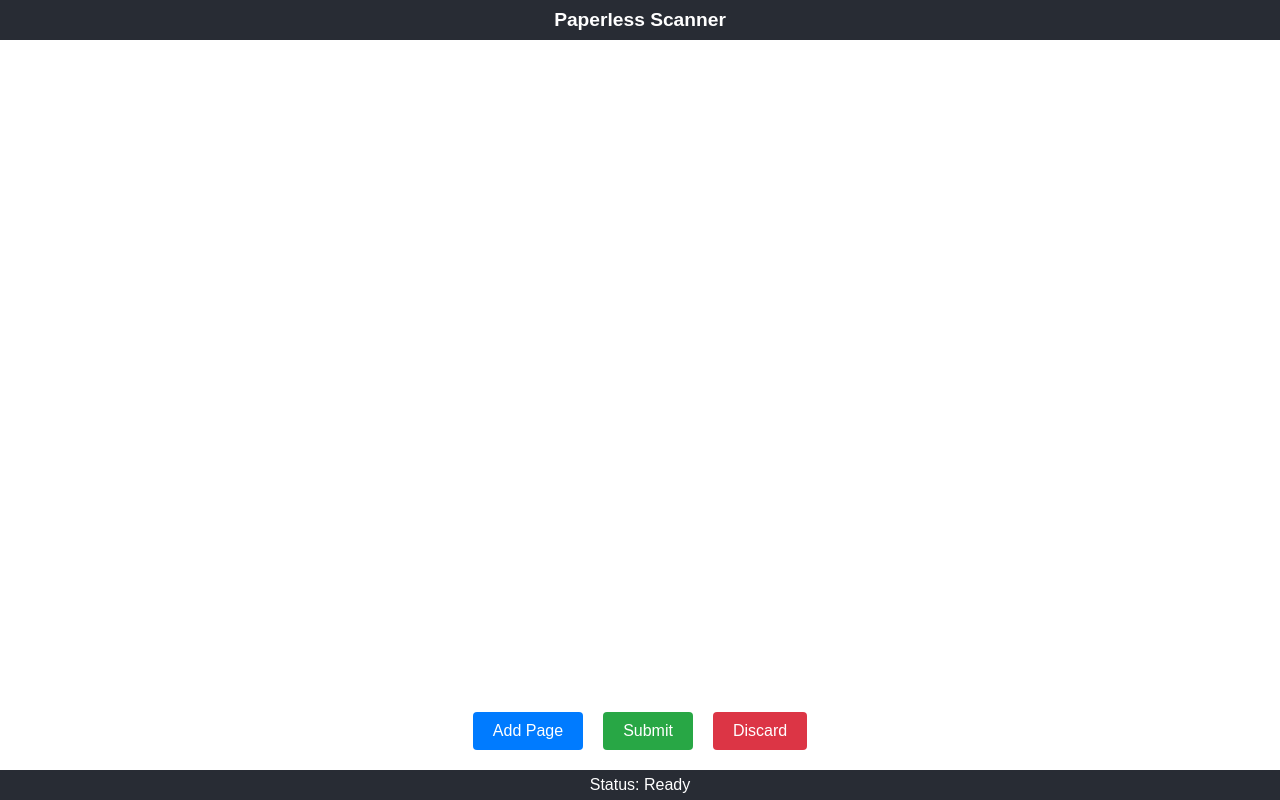
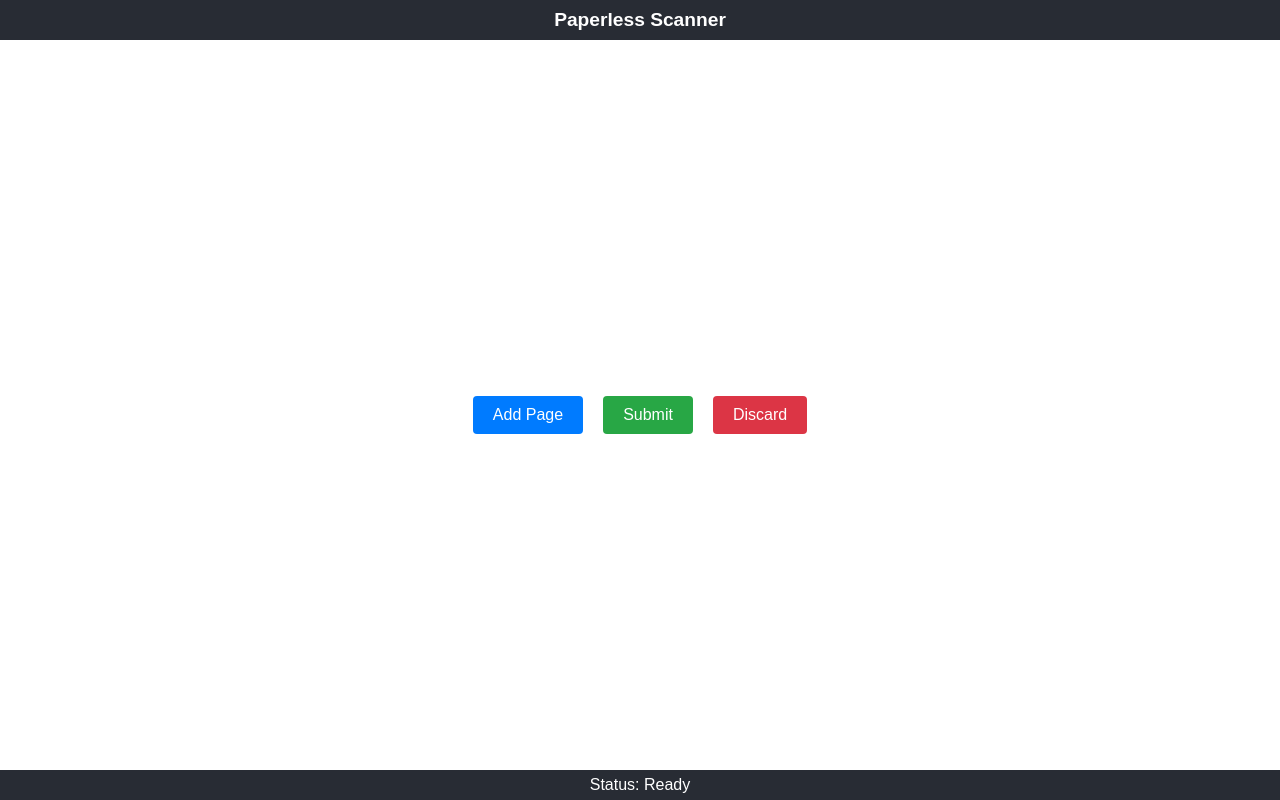
Before and after one commit to lucianhanga/acquire4paperless, a React (Create React App) app in the folder scan-app2/: page / in a window 1280 px wide. Built offline with nearby package versions, Linux system fonts and the light colour scheme.

Commit message:
Add page management functionality; implement page addition and display in Content and PageList components

```diff
--- a/scan-app2/src/components/Content.js
+++ b/scan-app2/src/components/Content.js
@@ -6,6 +6,7 @@ import "./Content.css";
 function Content() {
   const [isAcquiring, setIsAcquiring] = useState(false);
   const [image, setImage] = useState(null);
+  const [pages, setPages] = useState([]);
 
   const handleAddPage = () => {
     setIsAcquiring(true);
@@ -17,7 +18,11 @@ function Content() {
   };
 
   const handleAdd = () => {
-    // Handle add action
+    if (image) {
+      setPages([...pages, image]);
+      setIsAcquiring(false);
+      setImage(null); // Reset image after adding
+    }
   };
 
   const handleEdit = () => {
@@ -85,7 +90,7 @@ function Content() {
         />
       ) : (
         <>
-          <PageList />
+          <PageList pages={pages} />
           <div className="button-row">
             <button className="add-page-button" onClick={handleAddPage}>Add Page</button>
             <button className="submit-button">Submit</button>
--- a/scan-app2/src/components/PageList.css
+++ b/scan-app2/src/components/PageList.css
@@ -1,9 +1,21 @@
 .page-list {
-  flex: 1;
   display: flex;
-  flex-direction: column;
+  flex-wrap: wrap;
   justify-content: center;
   align-items: center;
   width: 100%;
   box-sizing: border-box;
 }
+
+.page-item {
+  margin: 10px;
+  border: 1px solid #ccc;
+  padding: 10px;
+  background-color: #fff;
+}
+
+.page-item img {
+  max-width: 100%;
+  max-height: 100%;
+  object-fit: contain;
+}
--- a/scan-app2/src/components/PageList.js
+++ b/scan-app2/src/components/PageList.js
@@ -1,10 +1,14 @@
 import React from "react";
 import "./PageList.css";
 
-function PageList() {
+function PageList({ pages }) {
   return (
     <div className="page-list">
-      {/* Your page list content goes here */}
+      {pages.map((page, index) => (
+        <div key={index} className="page-item">
+          <img src={page} alt={`Page ${index + 1}`} />
+        </div>
+      ))}
     </div>
   );
 }
```
